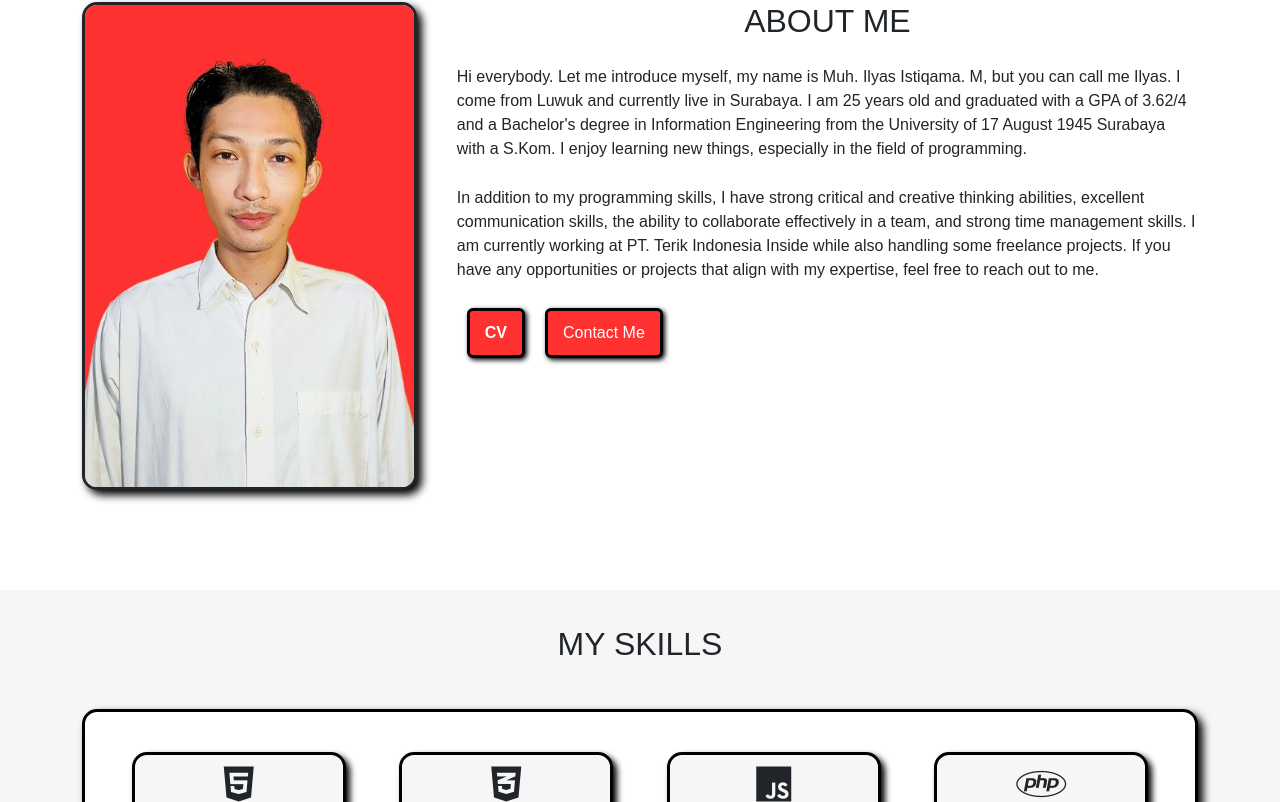
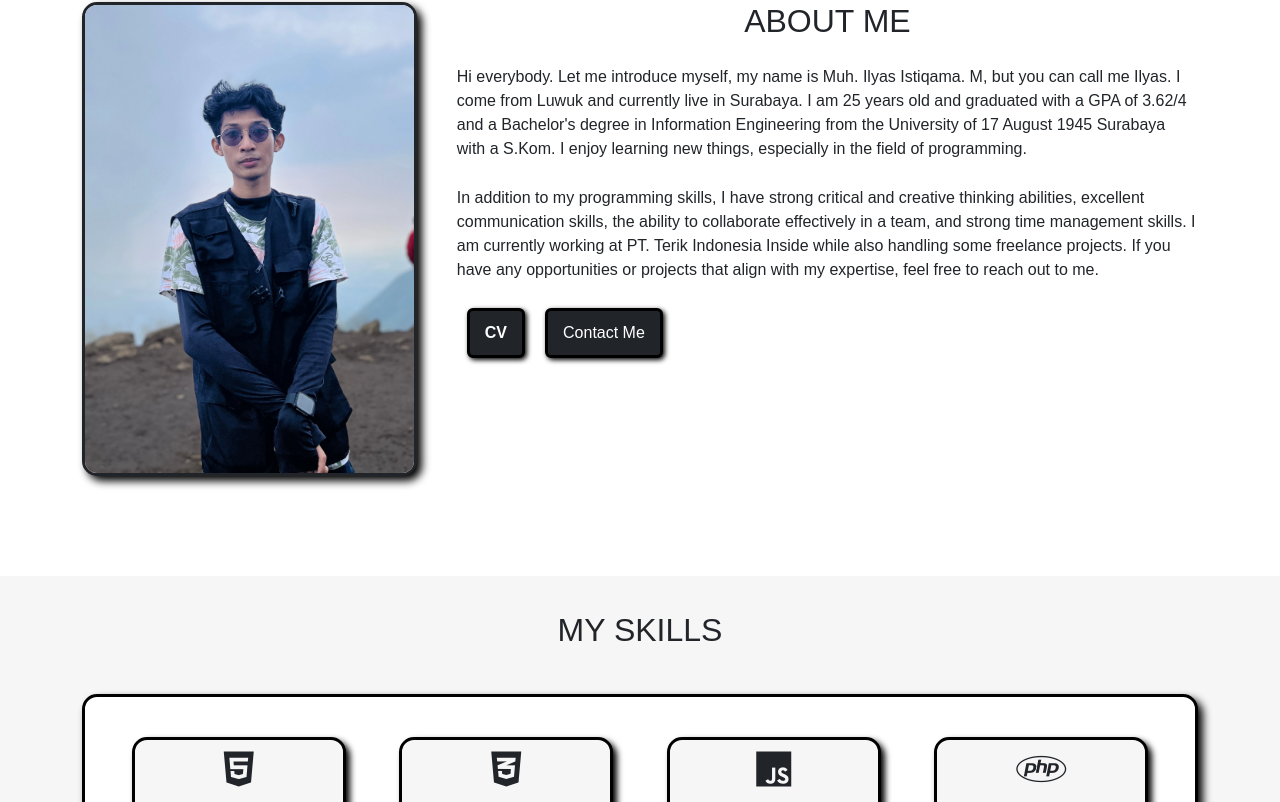
Before and after one commit to ilyasistiqama/profile, a React (Create React App) app: page / in a window 1280 px wide. Shown: the part 914-1716 px from the top of the page. Built offline with nearby package versions, Linux system fonts and the light colour scheme.

Commit message:
[update] ganti foto profile

```diff
--- a/package.json
+++ b/package.json
@@ -1,5 +1,5 @@
 {
-  "homepage": "http://ilyasistiqama.site",
+  "homepage": "https://ilyasistiqama.github.io/profile",
   "name": "react-portofolio",
   "version": "0.1.0",
   "private": true,
--- a/src/pages/SectionAboutMe.jsx
+++ b/src/pages/SectionAboutMe.jsx
@@ -1,5 +1,5 @@
 import React from "react";
-import FotoIlyas from "../assets/images/ilyas.webp";
+import FotoIlyas from "../assets/images/ilyas-new.webp";
 
 const handleClickCV = (e) => {
   e.preventDefault();
@@ -40,10 +40,10 @@ const SectionAboutMe = () => {
               working at PT. Terik Indonesia Inside while also handling some freelance projects. If you have any opportunities or projects that align with my expertise, feel free to reach out to me.
             </p>
             <div style={{ display: "flex", justifyContent: "flex-start" }}>
-              <button type="button" className="btn btn-danger btn-custom" style={{ backgroundColor: "#ff3131", margin: "10px" }} id="cv-btn" onClick={(e) => handleClickCV(e)}>
+              <button type="button" className="btn btn-primary btn-custom" style={{ backgroundColor: "#212529", margin: "10px" }} id="cv-btn" onClick={(e) => handleClickCV(e)}>
                 <b>CV</b>
               </button>
-              <a href="mailto:ilyasistiqama@gmail.com" className="btn btn-danger btn-custom" style={{ backgroundColor: "#ff3131", margin: "10px" }}>
+              <a href="mailto:ilyasistiqama@gmail.com" className="btn btn-primary btn-custom" style={{ backgroundColor: "#212529", margin: "10px" }}>
                 Contact Me
               </a>
             </div>
```
Also changed, not shown: src/assets/images/ilyas-new.webp (added), src/assets/images/ilyas.webp (deleted).
